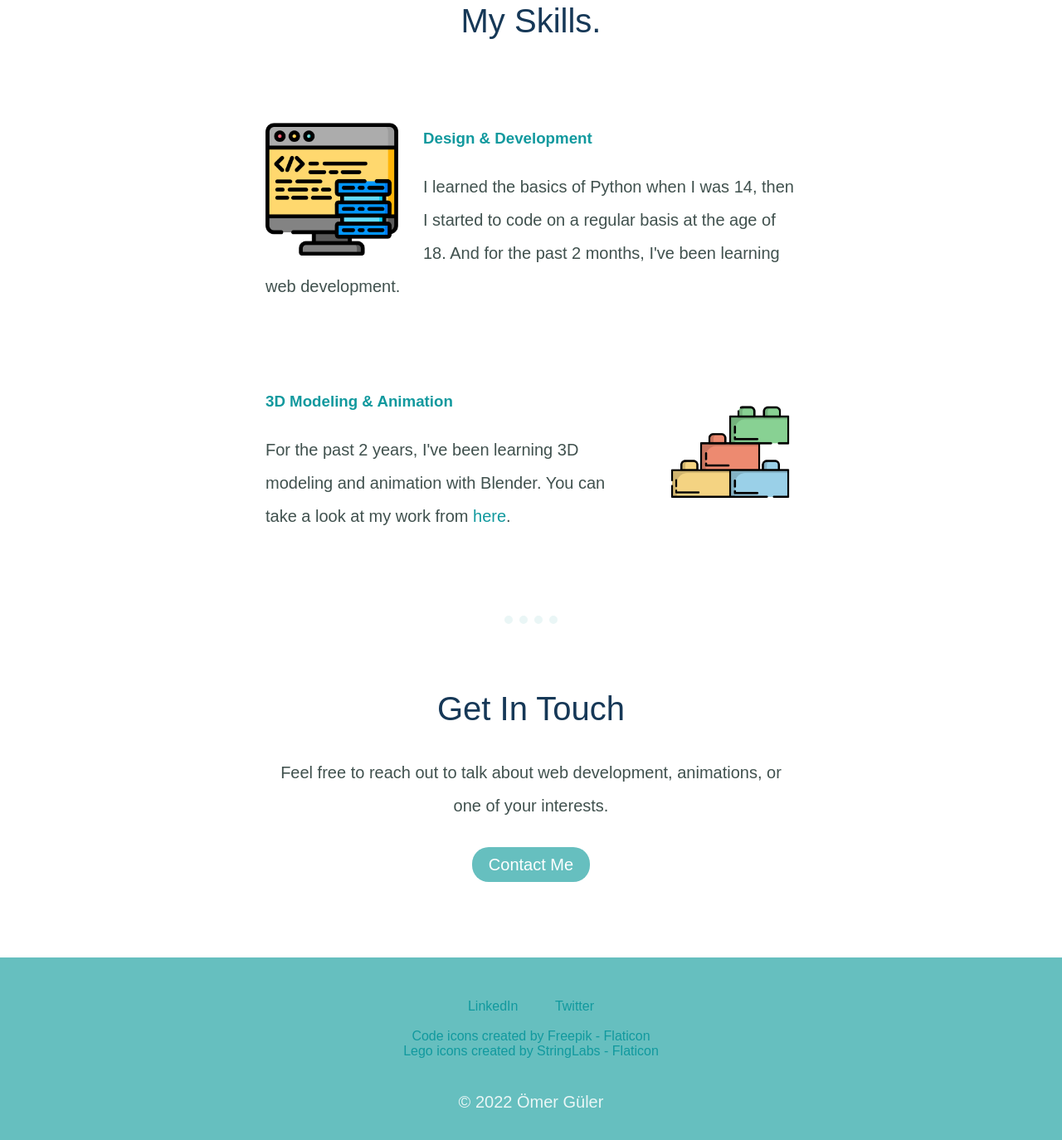
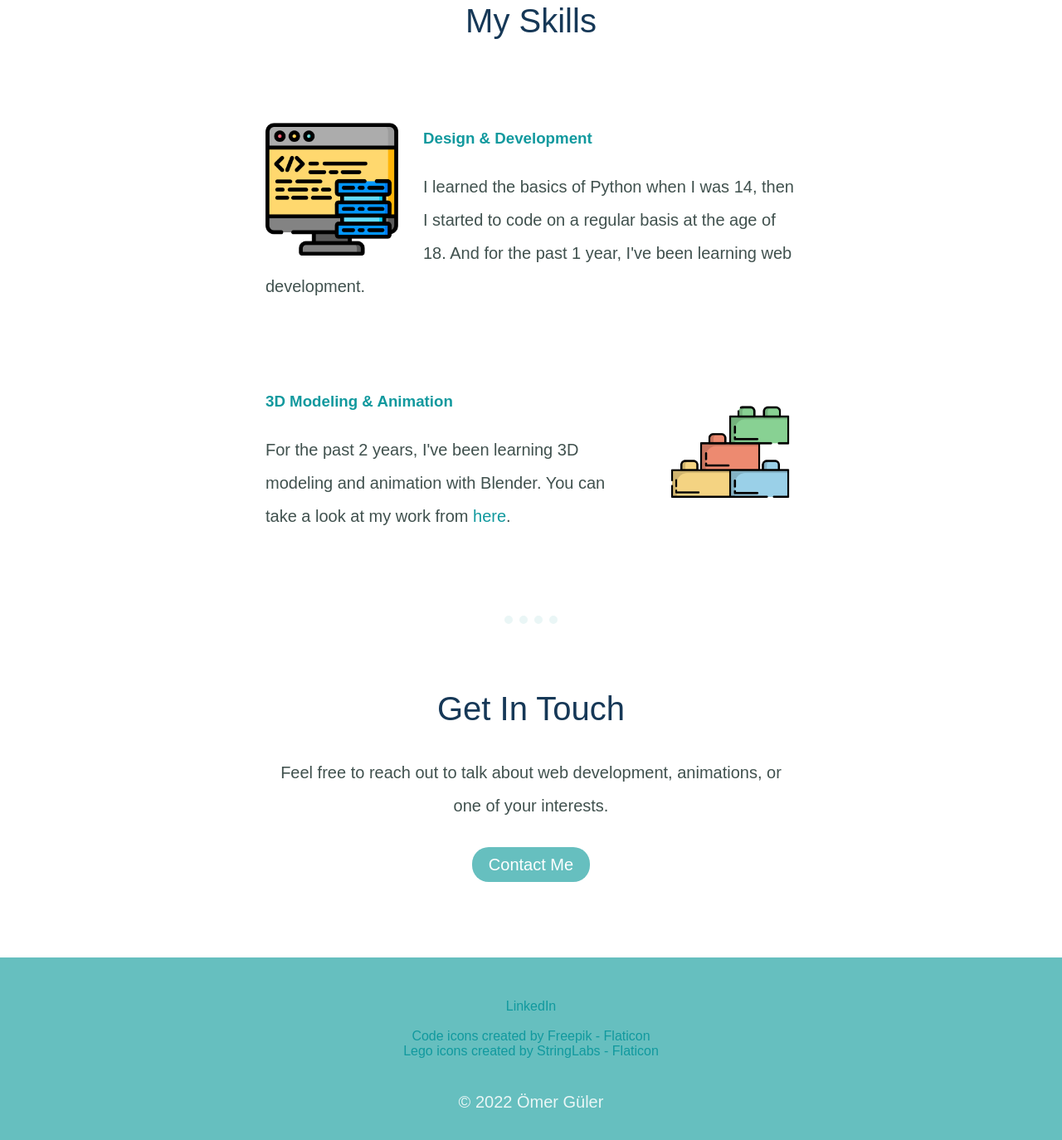
Before and after one commit to omergguler/portfolio, a plain HTML site: page index.html in a window 1280 px wide. Shown: the part 1376-2750 px from the top of the page at 83% size. Drawn offline with Linux system fonts and the light colour scheme.

Commit message:
Small changes/updates

```diff
--- a/index.html
+++ b/index.html
@@ -41,11 +41,11 @@
     <hr>
 
     <div class="skills">
-      <h2>My Skills.</h2>
+      <h2>My Skills</h2>
       <div class="skill-row">
         <img class="coding-image" src="images/data.png" alt="">
         <h3>Design & Development</h3>
-        <p class="skill-code-description">I learned the basics of Python when I was 14, then I started to code on a regular basis at the age of 18. And for the past 2 months, I've been learning web development.</p>
+        <p class="skill-code-description">I learned the basics of Python when I was 14, then I started to code on a regular basis at the age of 18. And for the past 1 year, I've been learning web development.</p>
       </div>
       <div class="skill-row">
         <img class="lego-image" src="images/lego.png" alt="">
@@ -66,8 +66,7 @@
 
 
   <div class="bottom-container">
-    <a class="footer-link" href="https://www.linkedin.com/">LinkedIn</a>
-    <a class="footer-link" href="https://twitter.com/">Twitter</a>
+    <a class="footer-link" href="https://www.linkedin.com/in/%C3%B6mer-g%C3%BCler-a09b331a2/">LinkedIn</a>
     <br>
     <br>
     <a href="https://www.flaticon.com/free-icons/code" title="code icons">Code icons created by Freepik - Flaticon</a>
```
